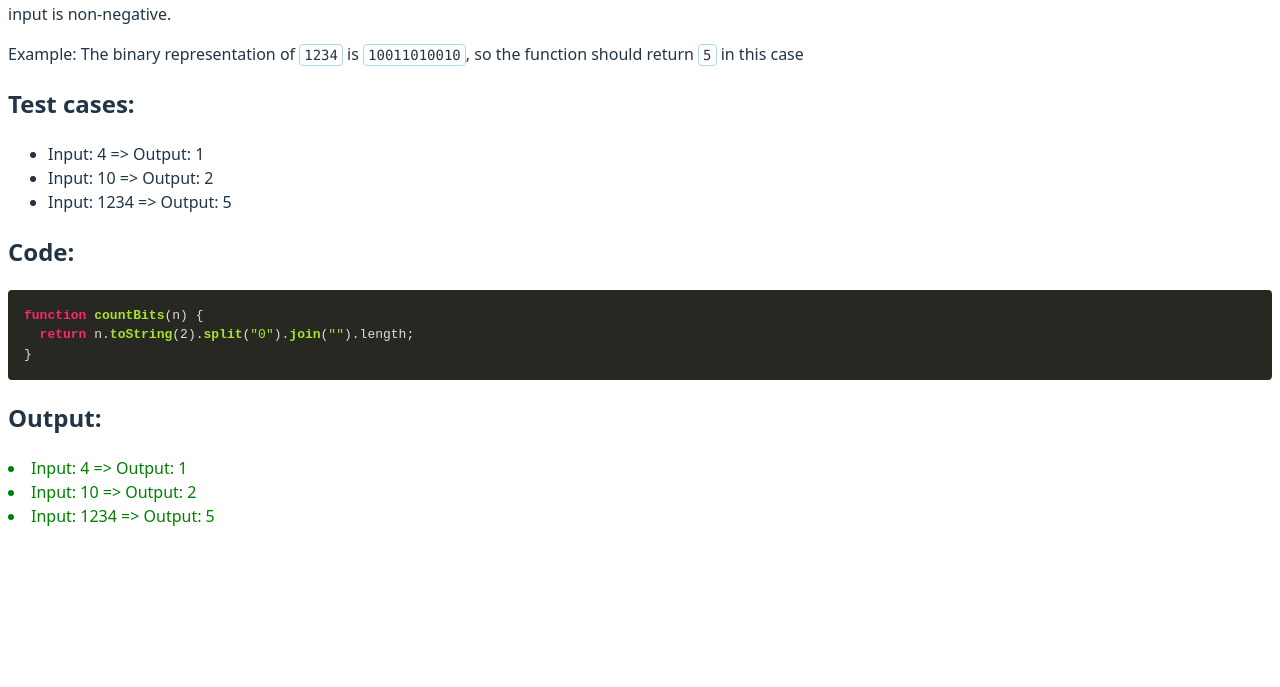
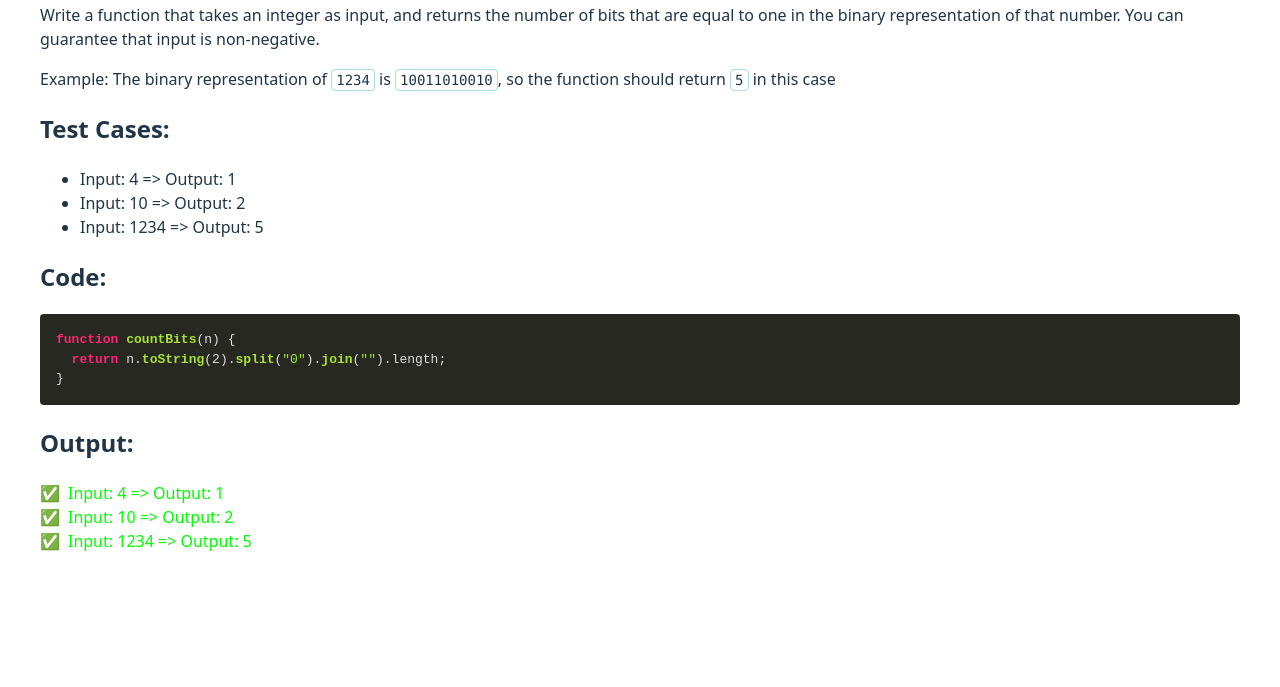
Before and after one commit to bassdrum1980/code-challenges-js, a website built with Vite: page src/challenges/bit-counting/index.html in a window 1280 px wide. Shown: the part 113-800 px from the top of the page. Built offline with nearby package versions, Linux system fonts and the light colour scheme.

Commit message:
refactors challenge

```diff
--- a/src/challenges/bit-counting/index.html
+++ b/src/challenges/bit-counting/index.html
@@ -7,24 +7,19 @@
     <title>JS Code Chalenges</title>
   </head>
   <body>
-    <h1>Bit Counting</h1>
-    <p>
-      Write a function that takes an integer as input, and returns the number of
-      bits that are equal to one in the binary representation of that number.
-      You can guarantee that input is non-negative.
-    </p>
-    <p>
-      Example: The binary representation of <code>1234</code> is
-      <code>10011010010</code>, so the function should return <code>5</code> in
-      this case
-    </p>
-    <h2>Test cases:</h2>
-    <div id="test-cases"></div>
-    <h2>Code:</h2>
-    <pre id="solution"></pre>
-    <h2>Output:</h2>
-    <div id="output"></div>
-
+    <div class="challenge">
+      <section class="challenge__description"></section>
+      <section class="challenge__test-cases">
+        <h2>Test Cases:</h2>
+      </section>
+      <section class="challenge__solution">
+        <h2>Code:</h2>
+        <pre></pre>
+      </section>
+      <section class="challenge__output">
+        <h2>Output:</h2>
+      </section>
+    </div>
     <script type="module" src="index.js"></script>
   </body>
 </html>
--- a/src/challenges/bit-counting/index.js
+++ b/src/challenges/bit-counting/index.js
@@ -1,37 +1,60 @@
 import hljs from "highlight.js/lib/core";
 import javascript from "highlight.js/lib/languages/javascript";
+
+const challenge = {
+  title: "Bit Counting",
+  description: [
+    "Write a function that takes an integer as input, and returns the number of bits that are equal to one in the binary representation of that number. You can guarantee that input is non-negative.",
+    " Example: The binary representation of <code>1234</code> is <code>10011010010</code>, so the function should return <code>5</code> in this case",
+  ],
+  testCases: {
+    1234: 5,
+    4: 1,
+    10: 2,
+  },
+};
 
 // code syntax highlighting
 hljs.registerLanguage("javascript", javascript);
 
 window.addEventListener("DOMContentLoaded", () => {
-  const outputElem = document.getElementById("output");
-  const testCasesElem = document.getElementById("test-cases");
+  const descriptionElem = document.querySelector(".challenge__description");
+  const testCasesElem = document.querySelector(".challenge__test-cases");
+  const solutionElem = document.querySelector(".challenge__solution > pre");
+  const outputElem = document.querySelector(".challenge__output");
+
+  // print description
+  const title = `<h1>${challenge.title}</h1>`;
+  const description = challenge.description.map((p) => `<p>${p}</p>`).join("");
+  descriptionElem.innerHTML = `${title}${description}`;
 
   // print test cases
-  testCasesElem.innerHTML = `
+  testCasesElem.innerHTML += `
     <ul>
-      ${Object.keys(testCases)
-        .map((key) => `<li>Input: ${key} => Output: ${testCases[key]}</li>`)
+      ${Object.keys(challenge.testCases)
+        .map(
+          (key) =>
+            `<li>Input: ${key} => Output: ${challenge.testCases[key]}</li>`
+        )
         .join("")}
     </ul>
   `;
 
   // print function
-  const functionElem = document.getElementById("solution");
-  functionElem.textContent = countBits.toString();
-  hljs.highlightElement(functionElem);
+  solutionElem.textContent = countBits.toString();
+  hljs.highlightElement(solutionElem);
 
   // run test cases
-  Object.keys(testCases).forEach((key) => {
+  Object.keys(challenge.testCases).forEach((key) => {
     const result = countBits(Number(key));
     const li = document.createElement("li");
     li.textContent = `Input: ${key} => Output: ${result}`;
-    if (result === testCases[key]) {
-      li.style.color = "green";
+    if (result === challenge.testCases[key]) {
+      li.style.color = "lime";
     } else {
       li.style.color = "red";
     }
+    li.insertAdjacentHTML("afterbegin", '<span class="icon">✅</span>');
     outputElem.appendChild(li);
   });
 });
@@ -39,9 +62,3 @@ window.addEventListener("DOMContentLoaded", () => {
 function countBits(n) {
   return n.toString(2).split("0").join("").length;
 }
-
-const testCases = {
-  1234: 5,
-  4: 1,
-  10: 2,
-};
--- a/src/style.scss
+++ b/src/style.scss
@@ -8,6 +8,10 @@
   color-scheme: light dark;
   color: rgba(255, 255, 255, 0.87);
   background-color: #08151c;
+}
+
+body {
+  padding: 2rem;
 }
 
 pre {
@@ -26,6 +30,16 @@ code {
   white-space: pre;
 }
 
+.challenge__output {
+  li {
+    list-style-type: none;
+  }
+
+  .icon {
+    margin-right: 0.5rem;
+  }
+}
+
 @media (prefers-color-scheme: light) {
   :root {
     color: #213547;
```
